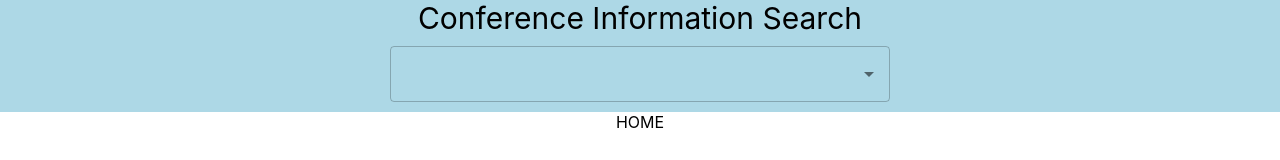
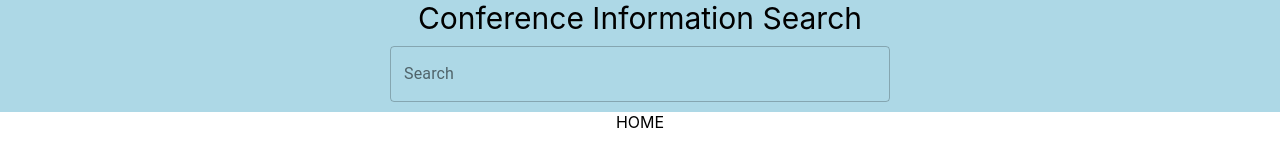
Before and after one commit to shitian007/cfp-fe, a React (Create React App) app: page / in a window 1280 px wide. Shown: the top 160 px of the page. Built offline with nearby package versions, Linux system fonts and the light colour scheme.

Commit message:
Add debounce and fetch results to SearchBar

```diff
--- a/src/components/SearchAppBar.js
+++ b/src/components/SearchAppBar.js
@@ -1,7 +1,10 @@
 import React from 'react';
+import debounce from 'lodash.debounce';
 import { withStyles } from '@material-ui/core/styles';
 import TextField from '@material-ui/core/TextField';
 import Autocomplete from '@material-ui/lab/Autocomplete';
+import { IP } from './constants'
+import Typography from '@material-ui/core/Typography';
 
 const styles = theme => ({
   title: {
@@ -20,8 +23,29 @@ class SearchAppBar extends React.Component {
   constructor(props) {
     super(props)
     this.state = {
-      searchResults: []
+      searchResults: [],
     };
+    this.getSearchResults = debounce(this.getSearchResults, 300)
+  }
+
+  updateResults = (e) => {
+    e.preventDefault();
+    let searchVal = e.target.value;
+    this.getSearchResults(searchVal);
+  }
+
+  getSearchResults = (searchVal) => {
+    let fetch_url = IP + 'search?search_val=' + searchVal;
+    fetch(fetch_url, {
+      method: 'GET',
+    })
+      .then((response) => response.json())
+      .then((responseJson) => {
+        console.log(responseJson);
+        this.setState({
+          searchResults: responseJson['results']
+        });
+      });
   }
 
   render() {
@@ -32,17 +56,31 @@ class SearchAppBar extends React.Component {
           Conference Information Search
         </div>
         <Autocomplete
-          disableClearable
-          options={[].map(option => option.title)}
+          getOptionLabel={option => {
+            return option[1];
+          }}
+          filterOptions={x => x}
+          options={this.state.searchResults}
+          autoComplete
+          includeInputInList
+          freeSolo
+          disableOpenOnFocus
           renderInput={params => (
             <TextField
-              onChange={this.updateResults}
               className={classes.search}
               {...params}
+              label="Search"
               variant="outlined"
-              InputProps={{ ...params.InputProps, type: 'search' }}
+              onChange={this.updateResults}
             />
           )}
+          renderOption={option => {
+            return (
+              <Typography variant="body2" color="textSecondary">
+                {option[1]}
+              </Typography>
+            );
+          }}
         />
       </div>
     );
```
